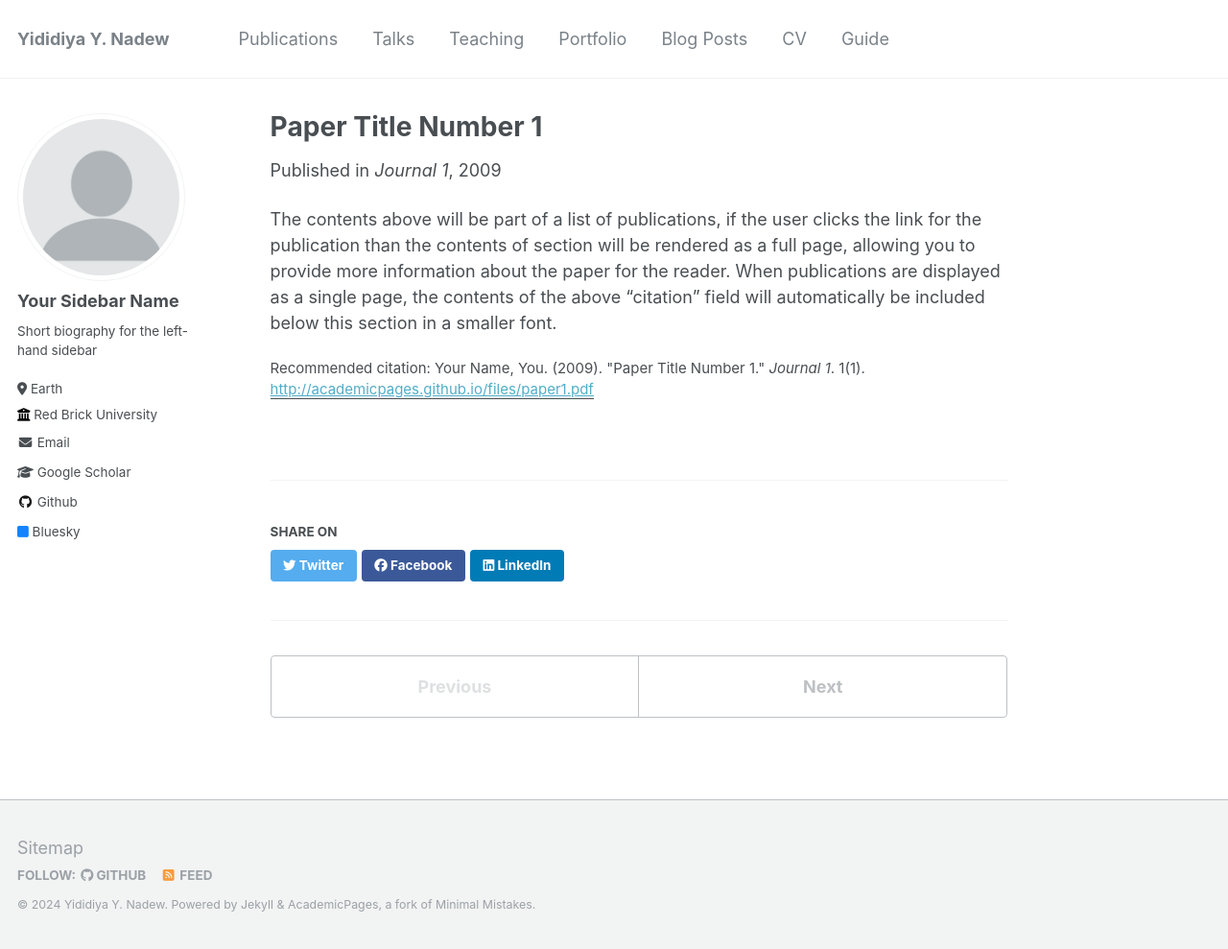
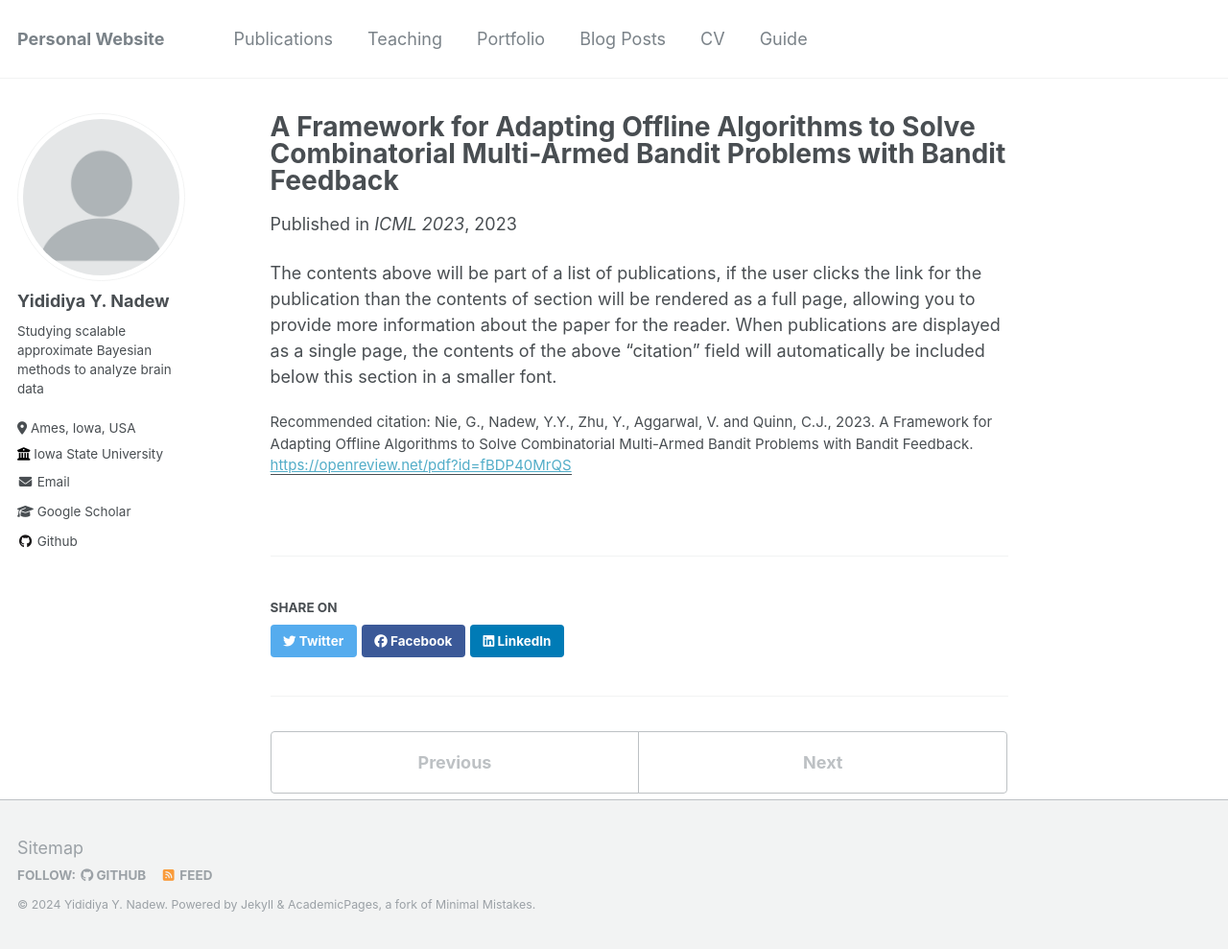
Before and after one commit to yididiyan/yididiyan.github.io, a Jekyll site: the page built from _publications/2009-10-01-paper-title-number-1.md, in a window 1280 px wide and 989 px high. Shown: the whole window at 96% size. Built offline with Jekyll 4.4.1, drawn with Linux system fonts in a browser that asks for light colours.

Commit message:
Update pages

```diff
--- a/_config.yml
+++ b/_config.yml
@@ -8,7 +8,7 @@
 
 # Basic Site Settings
 locale                   : "en-US"
-title                    : "Yididiya Y. Nadew "
+title                    : "Personal Website"
 title_separator          : "-"
 name                     : &name "Yididiya Y. Nadew"
 description              : &description "PhD student @ ISU"
@@ -22,13 +22,13 @@ repository               : "academicpages/academicpages.github.io"
 author:
   # Biographic information
   avatar           : "profile.png"
-  name             : "Your Sidebar Name"
+  name             : "Yididiya Y. Nadew"
   pronouns         : # example: "she/her"
-  bio              : "Short biography for the left-hand sidebar"
-  location         : "Earth"
-  employer         : "Red Brick University"
+  bio              : "Studying scalable approximate Bayesian methods to analyze brain data"
+  location         : "Ames, Iowa, USA"
+  employer         : "Iowa State University"
   uri              : # URL
-  email            : "none@example.org"
+  email            : "yididiya@iastate.edu"
 
   # Academic websites
   arxiv            : # URL - Update with the correct link to your profile
@@ -47,7 +47,7 @@ author:
   stackoverflow    : # User number or user number and name (i.e., use "1" or "1/jeff-atwood")
 
   # Social media
-  bluesky          : "bsky.app" # Replace this with you Bluesky username
+  bluesky          : # "bsky.app" # Replace this with you Bluesky username
   facebook         : # Username
   flickr           : # Username
   foursquare       : # Username
--- a/_data/navigation.yml
+++ b/_data/navigation.yml
@@ -3,8 +3,8 @@ main:
   - title: "Publications"
     url: /publications/
 
-  - title: "Talks"
-    url: /talks/
+  # - title: "Talks"
+  #   url: /talks/
 
   - title: "Teaching"
     url: /teaching/
--- a/_publications/2009-10-01-paper-title-number-1.md
+++ b/_publications/2009-10-01-paper-title-number-1.md
@@ -1,12 +1,12 @@
 ---
-title: "Paper Title Number 1"
+title: "A Framework for Adapting Offline Algorithms to Solve Combinatorial Multi-Armed Bandit Problems with Bandit Feedback"
 collection: publications
 permalink: /publication/2009-10-01-paper-title-number-1
-excerpt: 'This paper is about the number 1. The number 2 is left for future work.'
-date: 2009-10-01
-venue: 'Journal 1'
-paperurl: 'http://academicpages.github.io/files/paper1.pdf'
-citation: 'Your Name, You. (2009). &quot;Paper Title Number 1.&quot; <i>Journal 1</i>. 1(1).'
+excerpt: 'We investigate the problem of stochastic, combinatorial multi-armed bandits where the learner only has access to bandit feedback and the reward function can be non-linear.'
+date: 2023-01-30
+venue: 'ICML 2023'
+paperurl: 'https://openreview.net/pdf?id=fBDP40MrQS'
+citation: 'Nie, G., Nadew, Y.Y., Zhu, Y., Aggarwal, V. and Quinn, C.J., 2023. A Framework for Adapting Offline Algorithms to Solve Combinatorial Multi-Armed Bandit Problems with Bandit Feedback.'
 ---
 
 The contents above will be part of a list of publications, if the user clicks the link for the publication than the contents of section will be rendered as a full page, allowing you to provide more information about the paper for the reader. When publications are displayed as a single page, the contents of the above "citation" field will automatically be included below this section in a smaller font.
```
